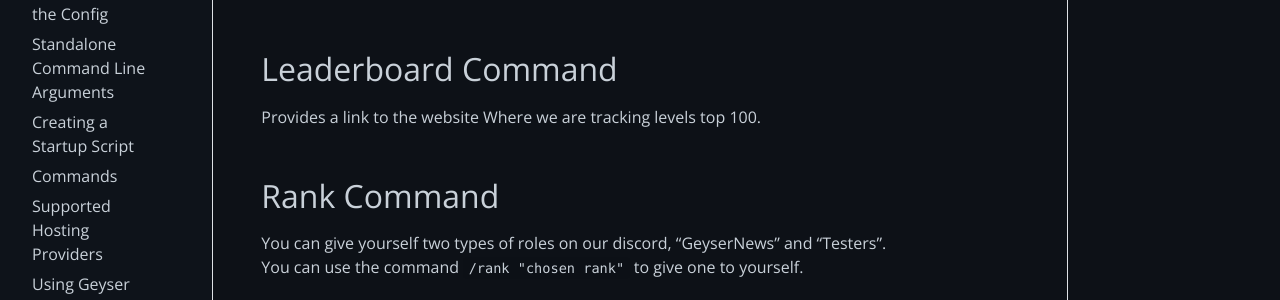
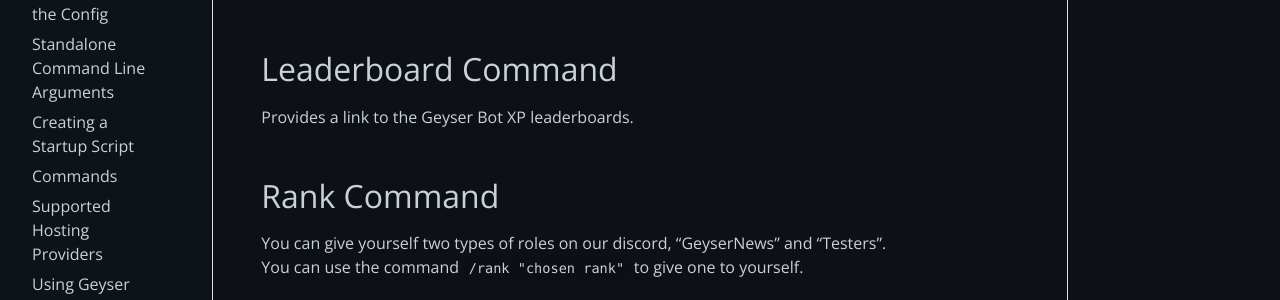
Before and after one commit to GeyserMC/GeyserWiki, a Jekyll site: the page built from _docs/other/discord-bot-usage.md, in a window 1280 px wide and 900 px high, scrolled down 2394 px. Shown: the part 174-474 px from the top of the window. Built offline with Jekyll 4.4.1, drawn with Linux system fonts in a browser that asks for light colours.

Commit message:
Update _docs/other/discord-bot-usage.md
Co-authored-by: Olivia <chew@chew.pw>

```diff
--- a/_docs/other/discord-bot-usage.md
+++ b/_docs/other/discord-bot-usage.md
@@ -38,7 +38,7 @@
 
 ## Leaderboard Command
 
-Provides a link to the website Where we are tracking levels top 100.
+Provides a link to the Geyser Bot XP leaderboards.
 
 ## Rank Command
 
```
